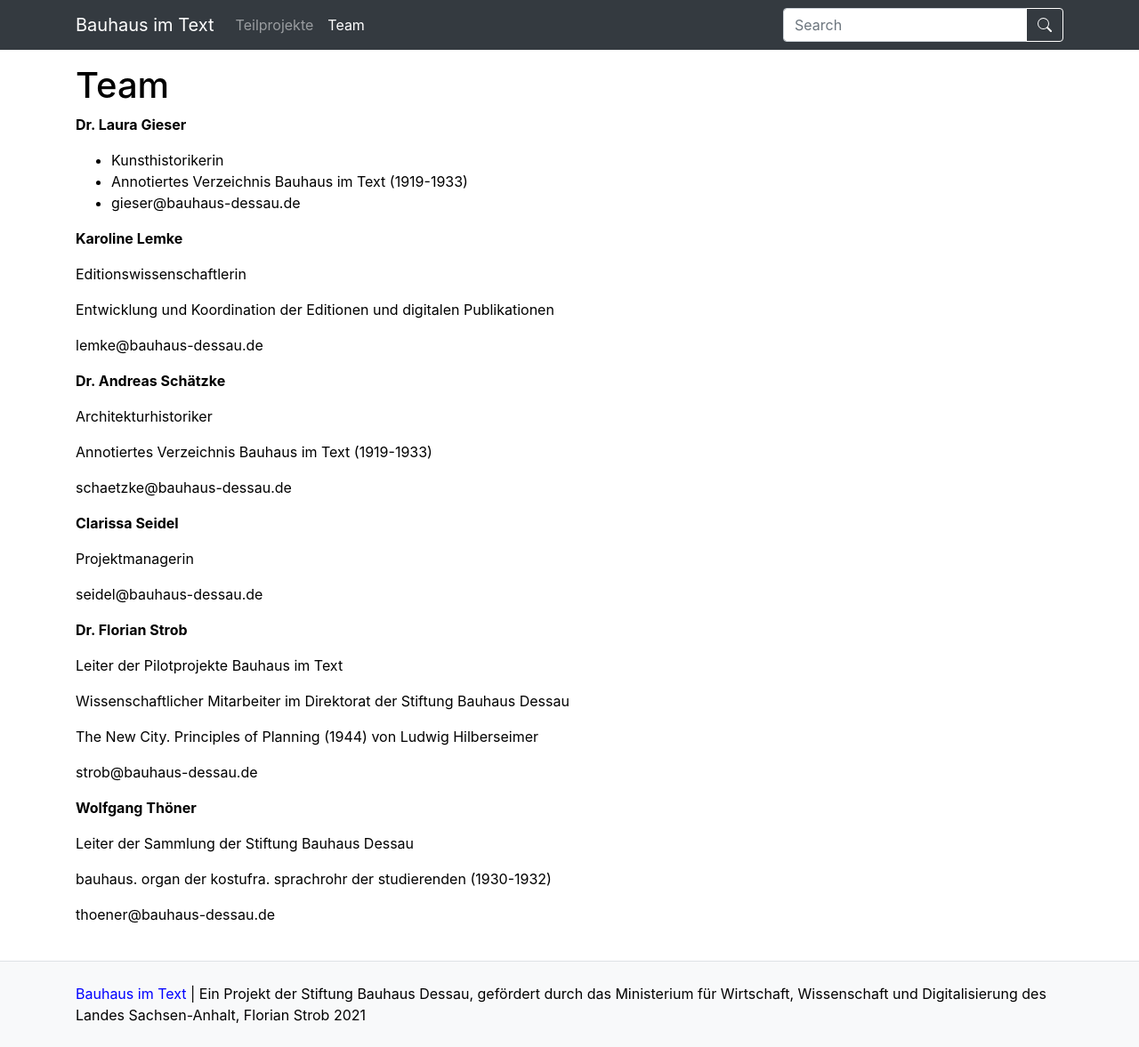
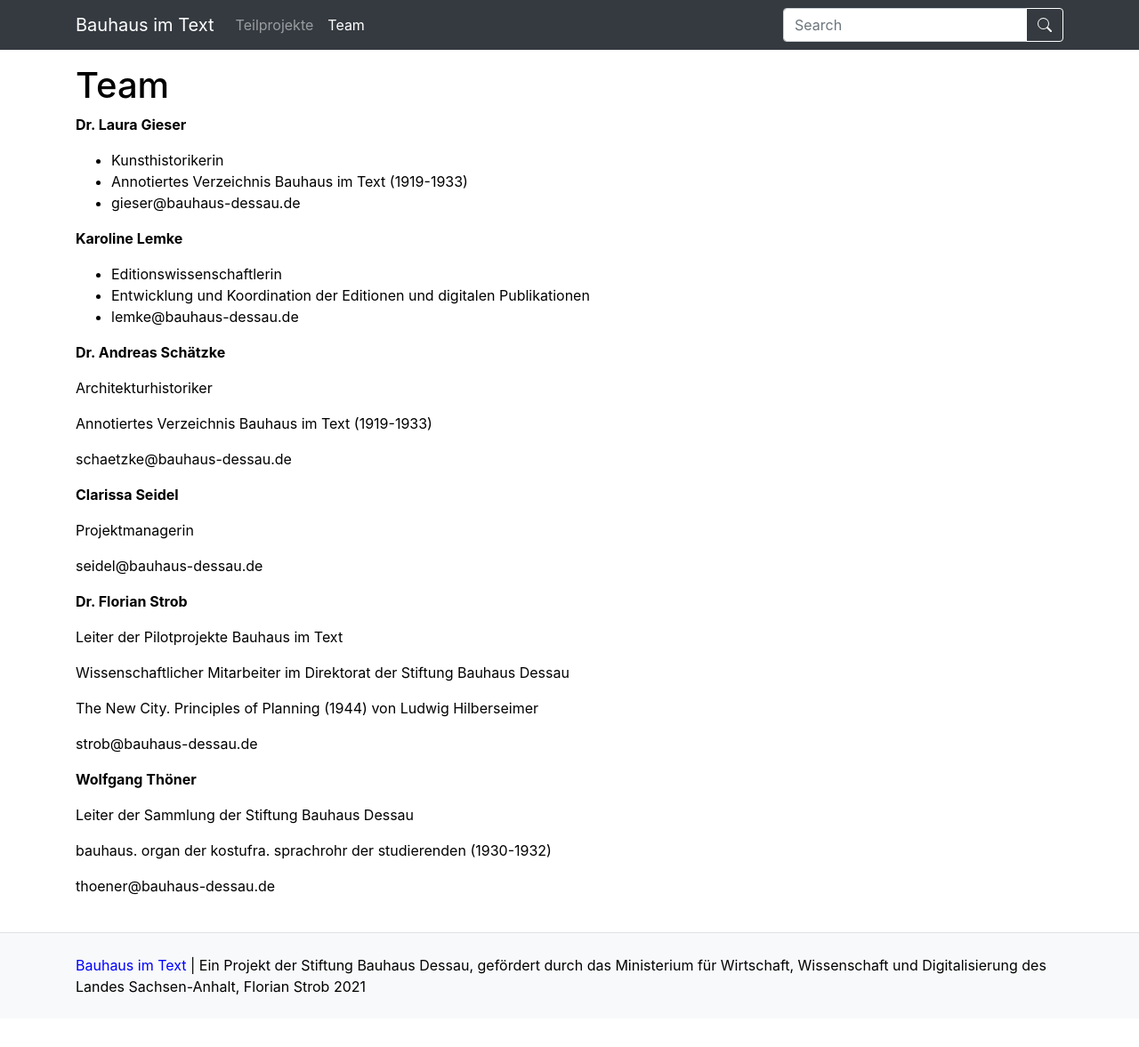
Before and after one commit to Bauhaus-im-Text/internetauftritt, a Jekyll site: the page built from pages/teammitglieder.md, in a window 1280 px wide. Shown: the whole page at 89% size. Built offline with Jekyll 4.4.1, drawn with Linux system fonts in a browser that asks for light colours; after the commit the page ends 1145 px from its top, so only the background shows below that.

```diff
--- a/pages/teammitglieder.md
+++ b/pages/teammitglieder.md
@@ -5,19 +5,16 @@ nav_order: 2
 ---
 
 **Dr. Laura Gieser**
-
 - Kunsthistorikerin
 - Annotiertes Verzeichnis Bauhaus im Text (1919-1933)
 - gieser@bauhaus-dessau.de
 
 
+
 **Karoline Lemke**
-
-Editionswissenschaftlerin
-
-Entwicklung und Koordination der Editionen und digitalen Publikationen
-
-lemke@bauhaus-dessau.de
+- Editionswissenschaftlerin
+- Entwicklung und Koordination der Editionen und digitalen Publikationen
+- lemke@bauhaus-dessau.de
 
 
 **Dr. Andreas Schätzke**
```
